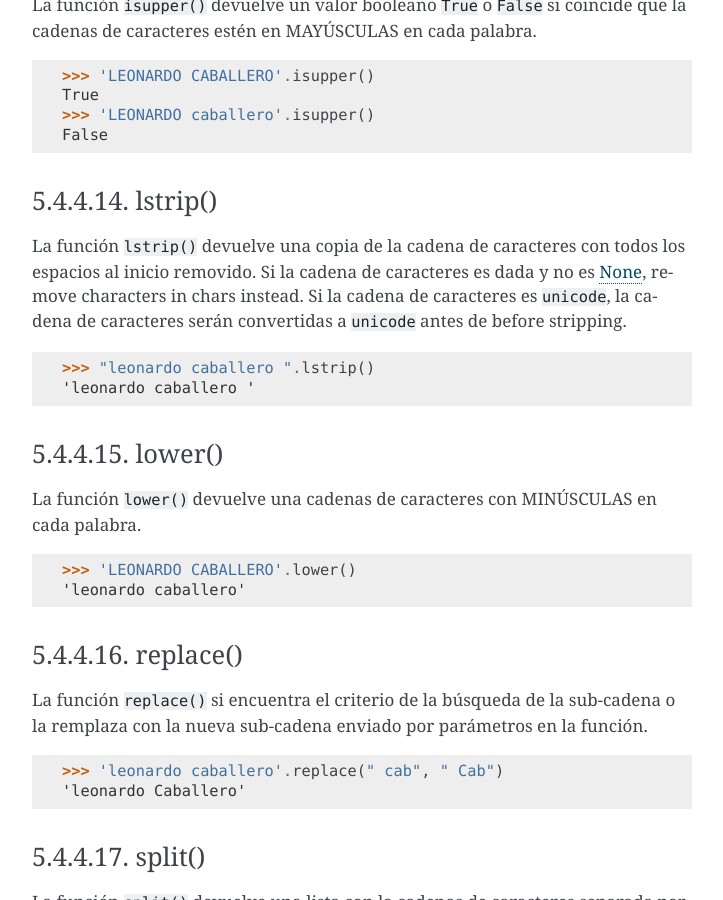
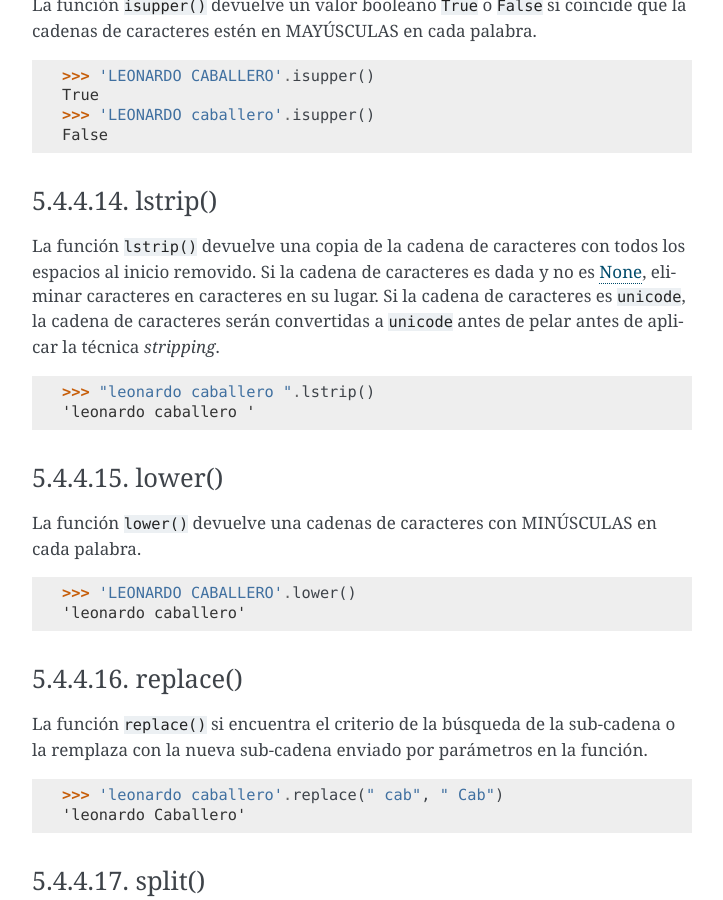
Before and after one commit to macagua/entrenamiento.python_basico, a Sphinx documentation site: the page built from source/leccion5/funciones_integradas.rst, in a window 1280 px wide and 900 px high, scrolled down 17599 px. Shown: the whole window, without its empty margins (388-1111 px from the left). Built offline with Sphinx 7.4.7, drawn with Linux system fonts in a browser that asks for light colours.

Commit message:
Traducir al español algunas frases pendiente

```diff
--- a/source/leccion5/funciones_integradas.rst
+++ b/source/leccion5/funciones_integradas.rst
@@ -1058,11 +1058,11 @@ si coincide que la cadenas de caracteres estén en MAYÚSCULAS en cada palabra.
 lstrip()
 ~~~~~~~~
 
-La función ``lstrip()`` devuelve una copia de la cadena de caracteres con
-todos los espacios al inicio removido. Si la cadena de caracteres es dada
-y no es :ref:`None <python_objeto_none>`, remove characters in chars instead.
-Si la cadena de caracteres es ``unicode``, la cadena de caracteres serán
-convertidas a ``unicode`` antes de before stripping.
+La función ``lstrip()`` devuelve una copia de la cadena de caracteres con todos
+los espacios al inicio removido. Si la cadena de caracteres es dada y no es
+:ref:`None <python_objeto_none>`, eliminar caracteres en caracteres en su lugar.
+Si la cadena de caracteres es ``unicode``, la cadena de caracteres serán convertidas
+a ``unicode`` antes de pelar antes de aplicar la técnica *stripping*.
 
 ::
 
```
